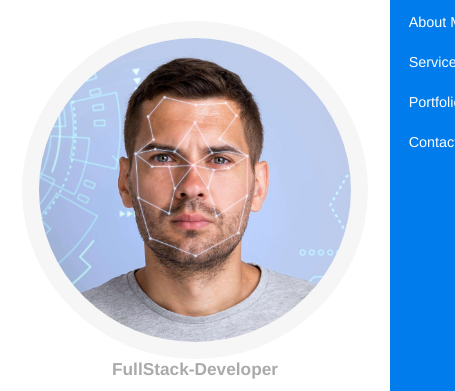
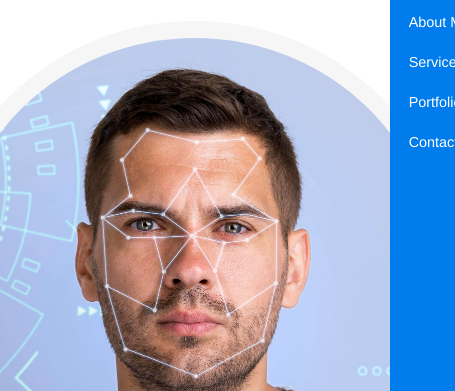
Before and after one commit to Amine-Mhiri/PortfolioTemplate, a website: page index.html in a window 390 px wide. Shown: the part 97-488 px from the top of the page, 455 px wide, since content can reach past the window. Drawn offline with Linux system fonts and the light colour scheme.

Commit message:
Updating readme file

```diff
--- a/style.css
+++ b/style.css
@@ -567,11 +567,6 @@ form textarea {
     margin-bottom: 10rem;
   }
 
-  .profile-img > img {
-    height: 40vh;
-    margin: auto;
-  }
-
   .intro-text {
     align-items: center;
     margin-top: -1.8rem;
```
Also changed, not shown: README.md, 1 other file.
